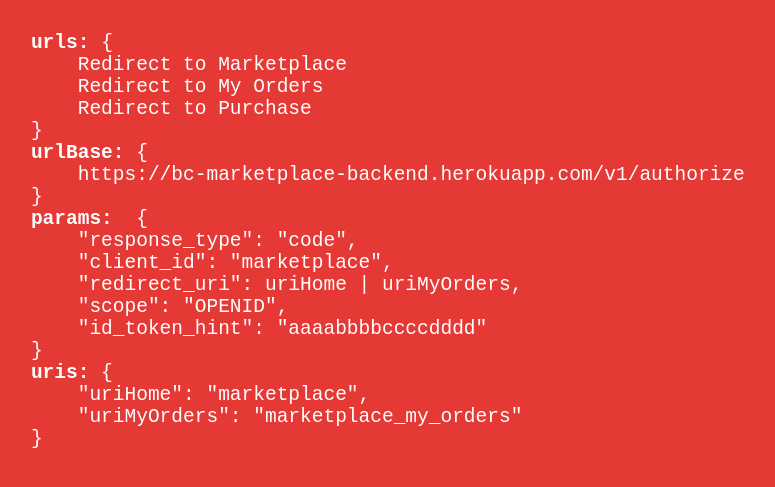
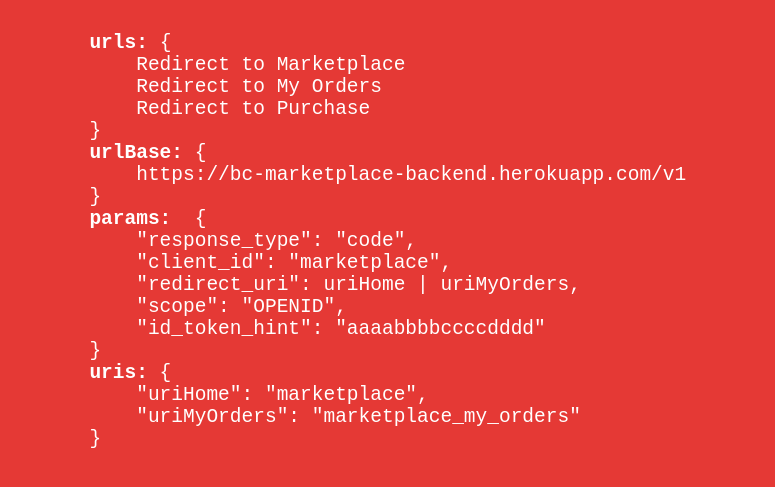
Before and after one commit to alexelizaga/01-express-marketplace, a website: page public/index.html in a window 1280 px wide. Shown: the part 179-666 px from the top of the page, without its empty margins (299-1074 px from the left). Drawn offline with Linux system fonts and the light colour scheme.

Commit message:
Change url base

```diff
--- a/public/index.html
+++ b/public/index.html
@@ -18,7 +18,7 @@
             <a class="index__link" href="./v1/authorize?response_type=code&client_id=marketplace&redirect_uri=shoppingcard&scope=OPENID&id_token_hint=aaaabbbbccccdddd">Redirect to Purchase</a>
         }
         <b>urlBase: </b>{
-            https://bc-marketplace-backend.herokuapp.com/v1/authorize
+            https://bc-marketplace-backend.herokuapp.com/v1
         }
         <b>params: </b> {
             "response_type": "code",
```
